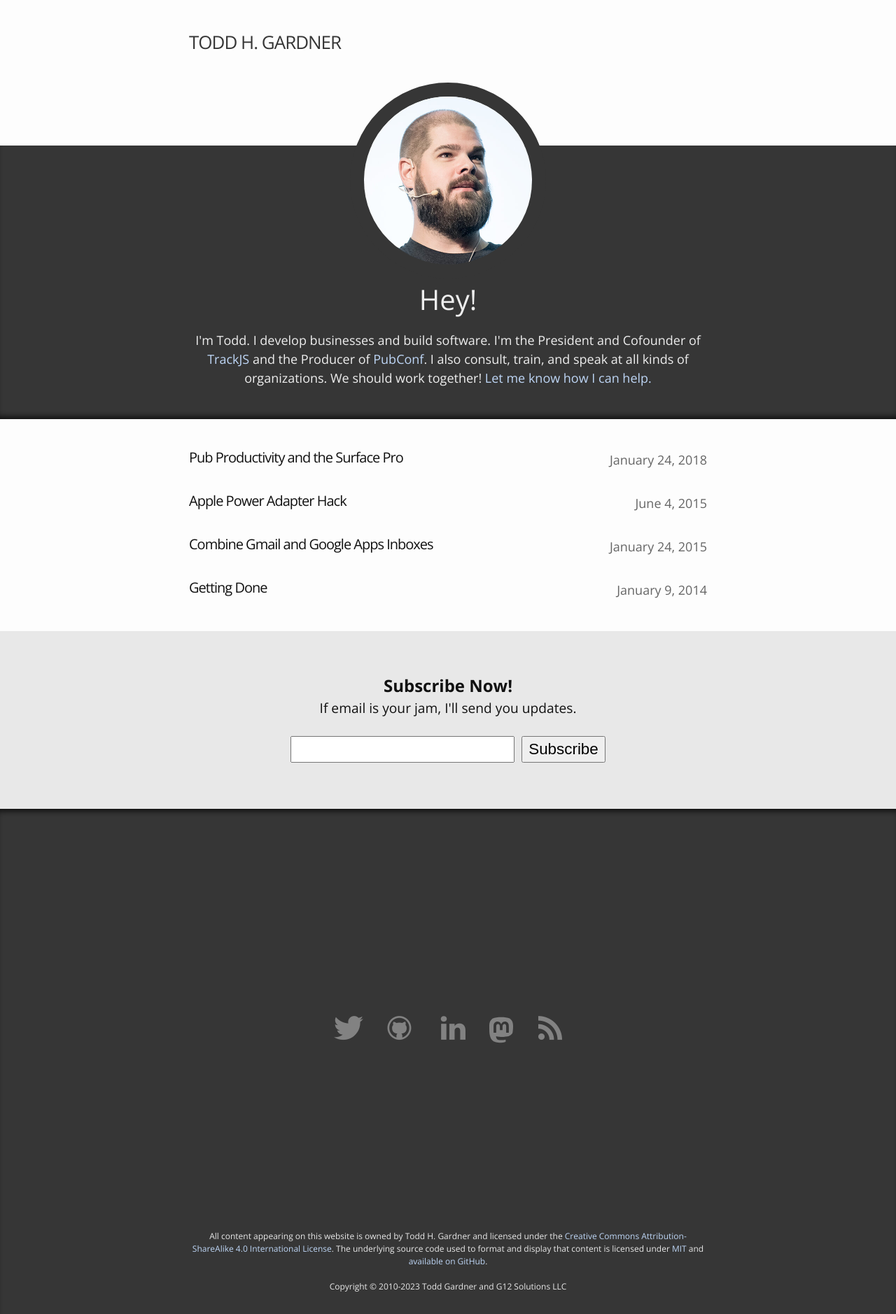
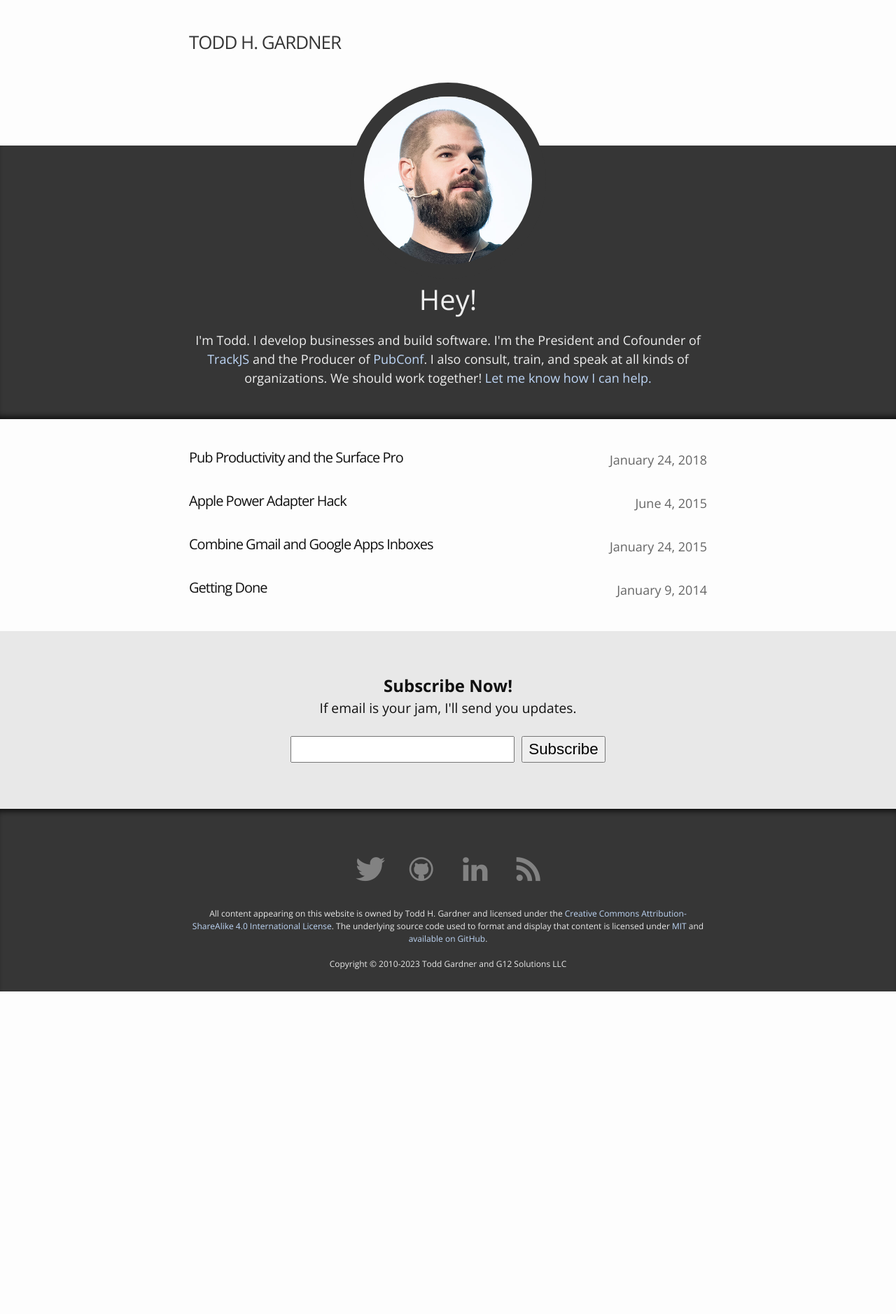
Before and after one commit to toddhgardner/toddhgardner.com, a Jekyll site: the page built from index.html, in a window 1280 px wide. Shown: the whole page at 70% size. Built offline with Jekyll 4.4.1, drawn with Linux system fonts in a browser that asks for light colours; after the commit the page ends 1417 px from its top, so only the background shows below that.

Commit message:
mastodon sucks anyway.

```diff
--- a/_includes/footer.html
+++ b/_includes/footer.html
@@ -32,11 +32,6 @@
         </a>
       </li>
       <li>
-        <a rel="me" href="https://hachyderm.io/@toddhgardner" title="Mastodon Profile">
-          <img src="/assets/img/mastodon.svg" alt="Mastodon" width="418" height="512" loading="lazy" style="width:1em;" />
-        </a>
-      </li>
-      <li>
         <a class="icon-rss" href="{{ "/feed.xml" | prepend: site.baseurl }}" title="Subscribe via RSS">
           <span class="hidden">RSS</span>
         </a>
```
